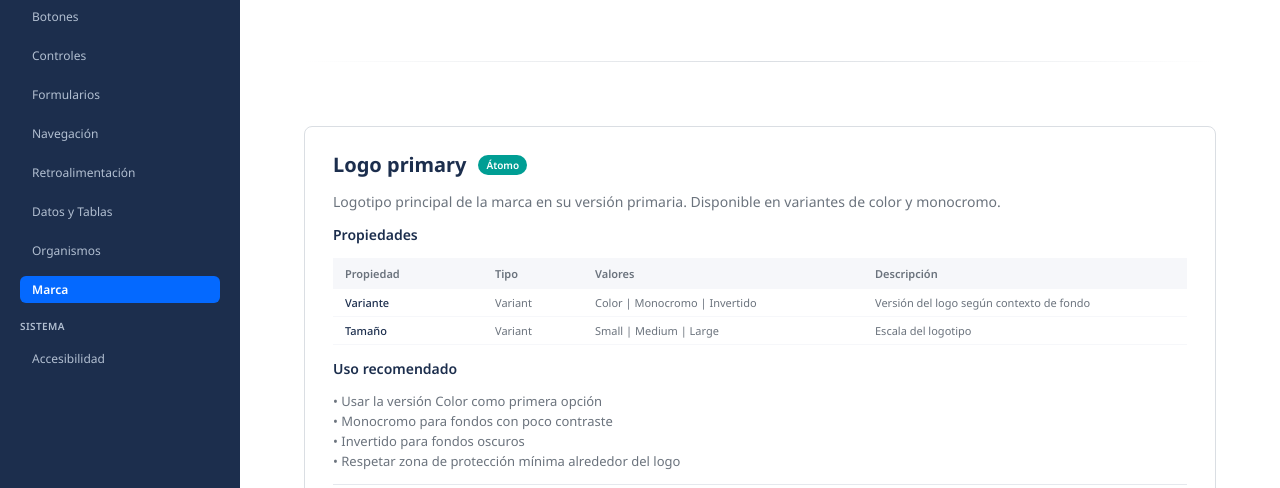
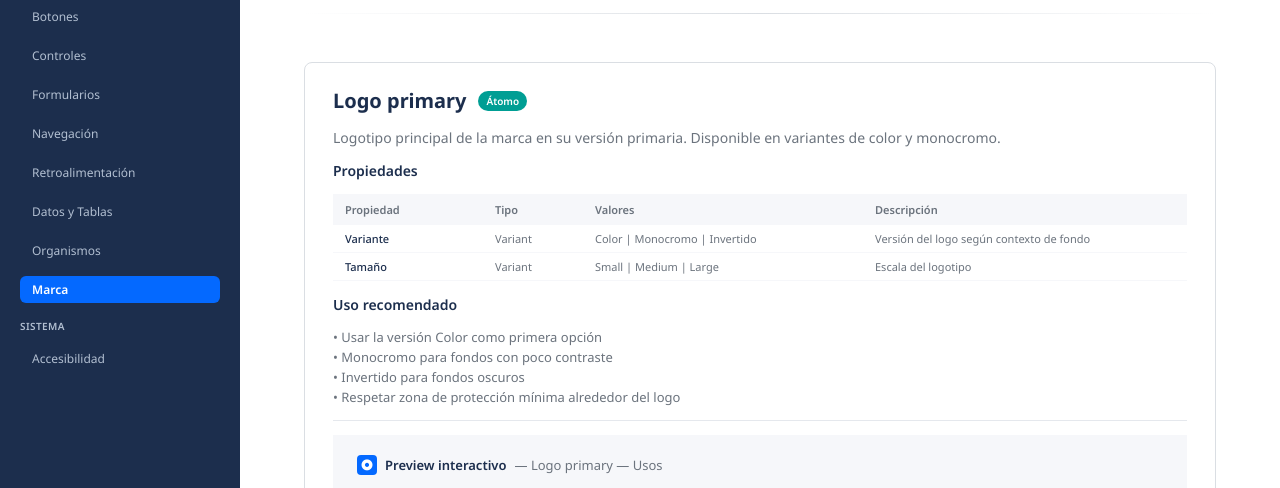
Before and after one commit to FrancescaCervesato/suelo-sistema-diseno, a plain HTML site: page marca.html in a window 1280 px wide. Shown: the part 265-753 px from the top of the page. Drawn offline with Linux system fonts and the light colour scheme.

Commit message:
chore: adjust spacing and update hero-title font family

```diff
--- a/css/base.css
+++ b/css/base.css
@@ -103,10 +103,10 @@
   flex: 1 0 0;
   min-width: 0;
   background: var(--blanco);
-  padding: var(--space-4) var(--space-4) 80px;
+  padding: var(--space-3) var(--space-4) 56px;
   display: flex;
   flex-direction: column;
-  gap: var(--space-4);
+  gap: var(--space-3);
 }
 .breadcrumbs {
   display: flex;
@@ -137,6 +137,8 @@
   max-width: 800px;
 }
 .rule { height: 1px; width: 100%; background: linear-gradient(to right, transparent, var(--borde-default), transparent); border: none; margin: 0; }
+
+.page-title { font-weight: 700; font-size: var(--h2-size); line-height: var(--h2-lh); color: var(--texto-default); }
 
 .tag {
   display: inline-flex;
@@ -234,6 +236,7 @@
   -webkit-background-clip: text;
   background-clip: text;
   color: transparent;
+  font-family: "Space Grotesk", var(--font-body);
 }
 .hero-desc {
   font-weight: 600;
```
